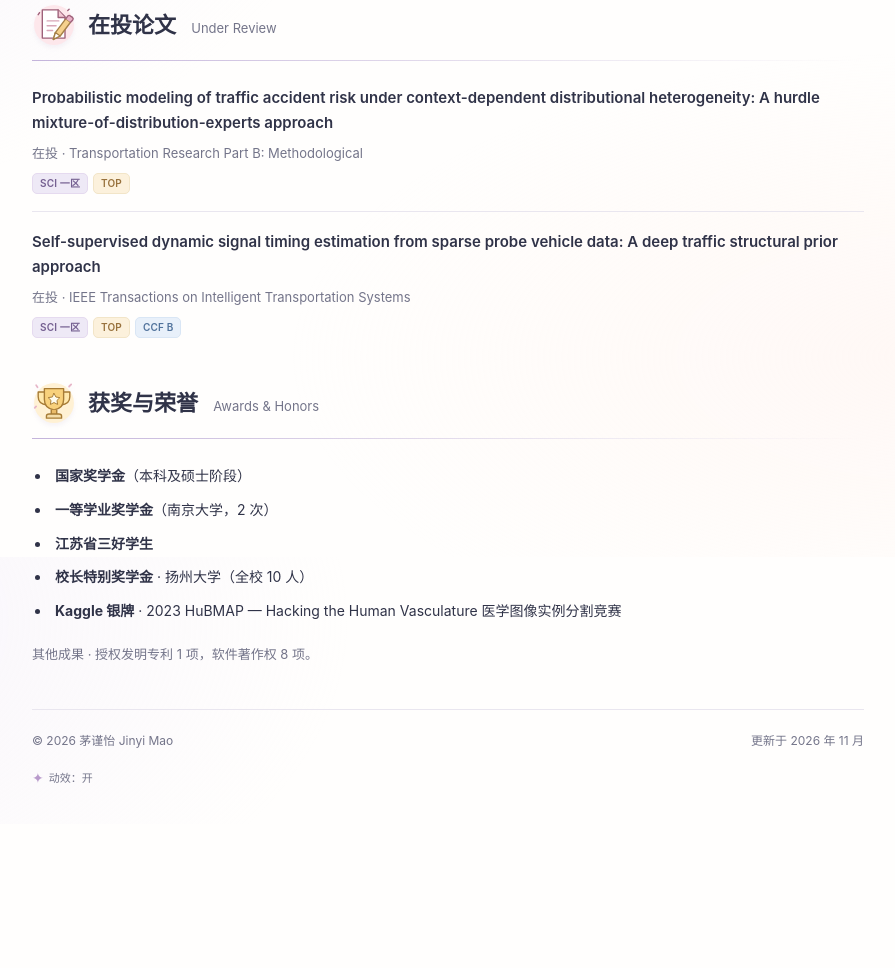
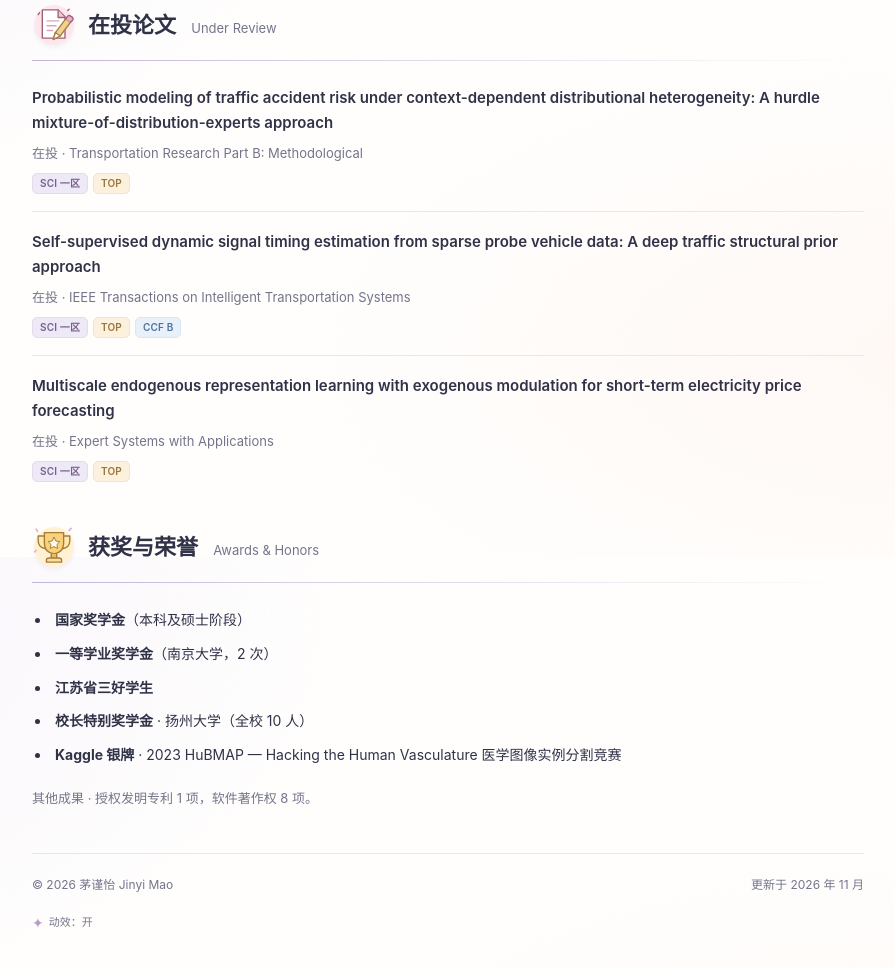
Before and after one commit to mjy0919/mjy0919.github.io, a plain HTML site: page index.html in a window 1280 px wide. Shown: the part 2643-3611 px from the top of the page, without its empty margins (338-1233 px from the left). Before the commit the page ends 3467 px from the top, so only its background shows below. Drawn offline with Linux system fonts and the light colour scheme.

Commit message:
Add electricity price forecasting submission to ESWA

```diff
--- a/index.html
+++ b/index.html
@@ -376,6 +376,11 @@
           <p data-en="Under review · IEEE Transactions on Intelligent Transportation Systems">在投 · IEEE Transactions on Intelligent Transportation Systems</p>
           <div class="paper-badges"><span class="paper-badge rank" data-en="SCI · CAS Tier 1">SCI 一区</span><span class="paper-badge top">TOP</span><span class="paper-badge ccf">CCF B</span></div>
         </article>
+        <article class="submission">
+          <h3>Multiscale endogenous representation learning with exogenous modulation for short-term electricity price forecasting</h3>
+          <p data-en="Under review · Expert Systems with Applications">在投 · Expert Systems with Applications</p>
+          <div class="paper-badges"><span class="paper-badge rank" data-en="SCI · CAS Tier 1">SCI 一区</span><span class="paper-badge top">TOP</span></div>
+        </article>
       </section>
       <section id="awards" aria-labelledby="awards-title">
         <h2 id="awards-title"><img class="section-icon" src="assets/icons/awards.svg" alt="" aria-hidden="true" width="44" height="44"><span class="heading-copy" data-en="Awards &amp;amp; Honors">获奖与荣誉 <span>Awards &amp; Honors</span></span></h2>
```
